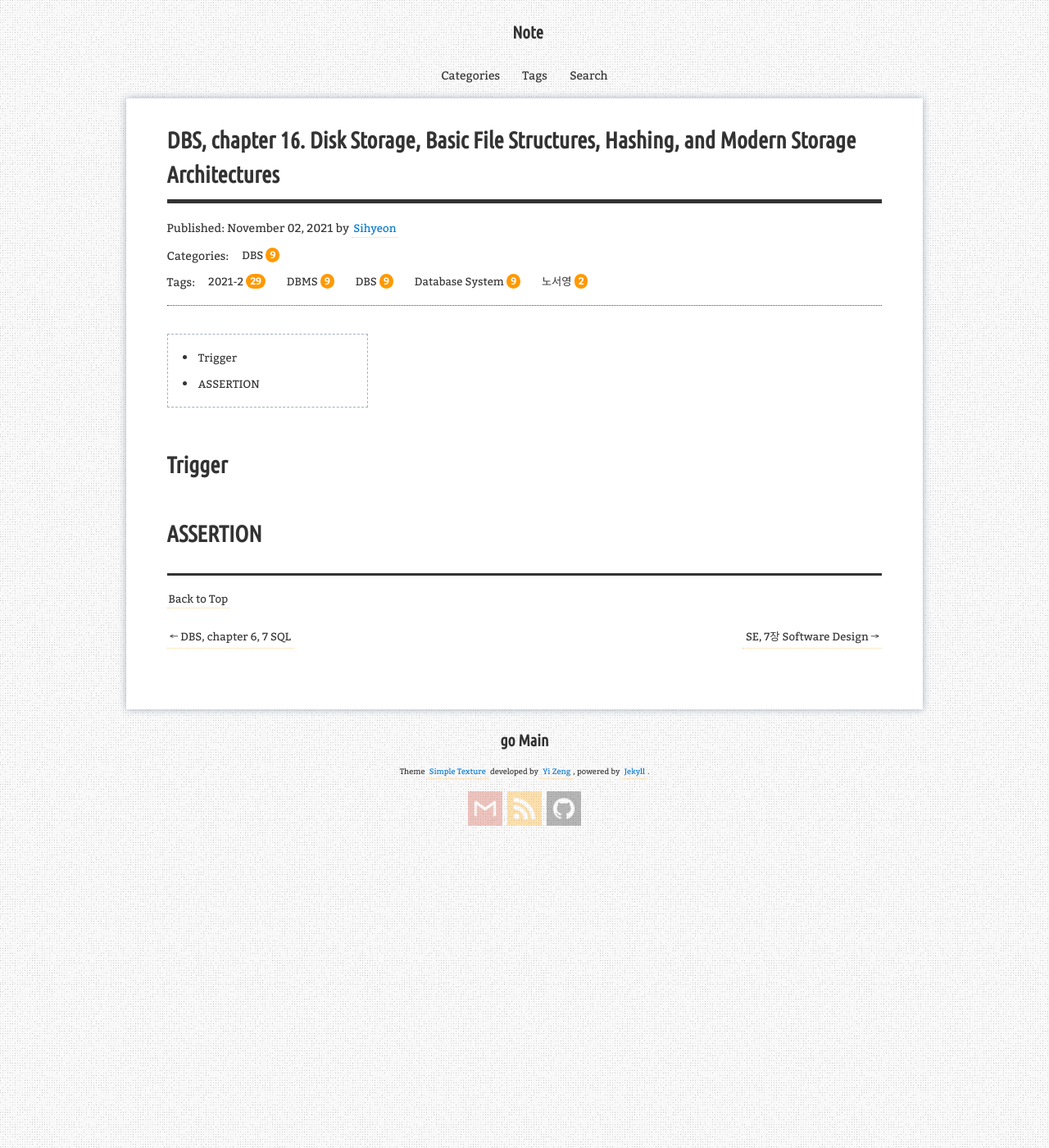
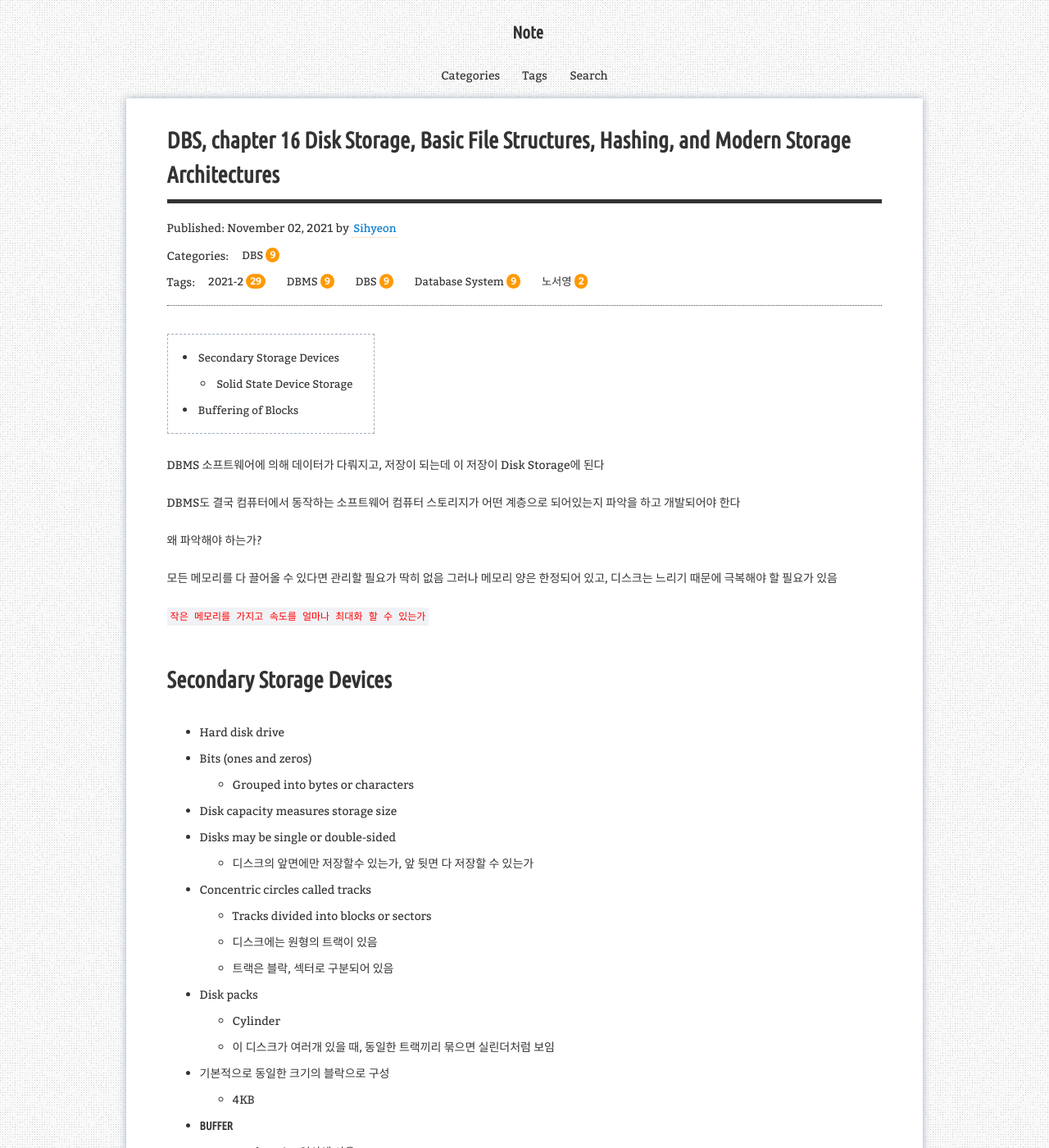
Before and after one commit to aristohyun/aristohyun.github.io, a Jekyll site: the page built from _posts/2021-11-02-DBS_08.md, in a window 1280 px wide and 1400 px high. Shown: the whole window at 82% size. Built offline with Jekyll 4.4.1, drawn with Linux system fonts in a browser that asks for light colours; comment, search, counter and statistics services are not loaded; some of the changed text lies outside the part shown.

Commit message:
Update 2021-11-02-DBS_08.md

```diff
--- a/_posts/2021-11-02-DBS_08.md
+++ b/_posts/2021-11-02-DBS_08.md
@@ -1,6 +1,6 @@
 ---
 layout: post
-title: "DBS, chapter 16. Disk Storage, Basic File Structures, Hashing, and Modern Storage Architectures"
+title: "DBS, chapter 16 Disk Storage, Basic File Structures, Hashing, and Modern Storage Architectures"
 description: "DBS, 노서영 교수님"
 categories: [DBS]
 tags: [2021-2, DBS, Database System, DBMS, 노서영]
@@ -12,8 +12,75 @@ redirect_from:
 * Kramdown table of contents
 {:toc .toc}
 
+DBMS 소프트웨어에 의해 데이터가 다뤄지고, 저장이 되는데
+이 저장이 Disk Storage에 된다
 
+DBMS도 결국 컴퓨터에서 동작하는 소프트웨어
+컴퓨터 스토리지가 어떤 계층으로 되어있는지 파악을 하고 개발되어야 한다
 
-# Trigger
+왜 파악해야 하는가?
 
-# ASSERTION
+모든 메모리를 다 끌어올 수 있다면 관리할 필요가 딱히 없음
+그러나 메모리 양은 한정되어 있고, 디스크는 느리기 때문에 극복해야 할 필요가 있음
+
+`작은 메모리를 가지고 속도를 얼마나 최대화 할 수 있는가`
+
+# Secondary Storage Devices
+
+- Hard disk drive
+- Bits (ones and zeros)
+    - Grouped into bytes or characters
+- Disk capacity measures storage size
+- Disks may be single or double-sided
+    - 디스크의 앞면에만 저장할수 있는가, 앞 뒷면 다 저장할 수 있는가
+- Concentric circles called tracks
+    - Tracks divided into blocks or sectors
+    - 디스크에는 원형의 트랙이 있음
+    - 트랙은 블락, 섹터로 구분되어 있음
+- Disk packs
+    - Cylinder
+    - 이 디스크가 여러개 있을 때, 동일한 트랙끼리 묶으면 실린더처럼 보임
+- 기본적으로 동일한 크기의 블락으로 구성
+    - 4KB
+- **BUFFER**
+    - Read/Write 연산에 사용
+    - 디스크 저장장치에 버퍼가 있을 수 있고, DBMS에서 메모리를 버퍼로 이용할 수 있음
+    - 하드디스크 저장장치안에서 버퍼가 있어서 디스크IO를 할 때 하드디스크 버퍼에 저장이 된다
+    - DBMS에서 사용할 때는 메모리의 일부를 버퍼로 이용한다
+    - `퍼포먼스에 지대한 영향을 미친다`
+- Disk controller
+    - 컴퓨터 본체와 통신하는 방식
+    - SCSI SAS(Serial Attached SCSI) : 속도
+    - SATA : 용량
+
+#### Techniques for efficient data access
+
+- Data buffering
+- Proper organization of data on disk
+- Reading data ahead of request
+- Proper scheduling of I/O requests
+- Use of log disks to temporarily hold writes
+- Use of SSDs or flash memory for recovery purposes
+
+## Solid State Device Storage
+
+- Sometimes called flash storage
+- Main component: controller
+- Set of interconnected flash memory cards
+- No moving parts
+- Data less likely to be fragmented
+- More costly than HDDs
+- DRAM-based SSDs available
+- Faster access times compared with flas
+
+# Buffering of Blocks
+
+DBMS에서 디스크IO는 굉장히 비싼 연산
+즉, DBMS의 성능을 올린다는 것은, 디스크IO의 속도를 높인다는 것
+
+프로세스 관점에서의 작업 처리방식
+
+CPU - DISK
+
+Interleaved
+동시에 실행되는것 처럼 보이지만, 짧은 시간내에 번갈아가며 실행
```
